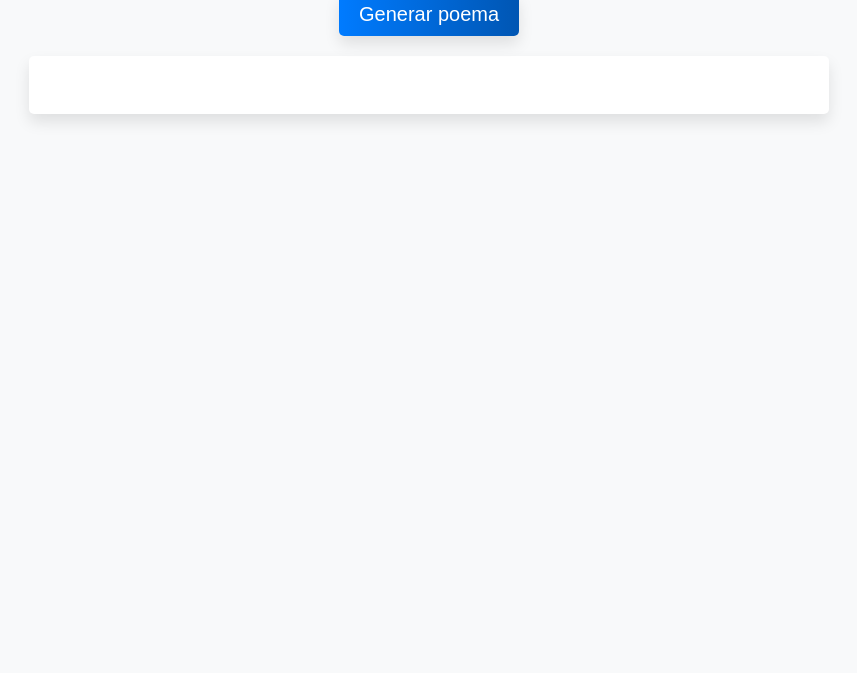
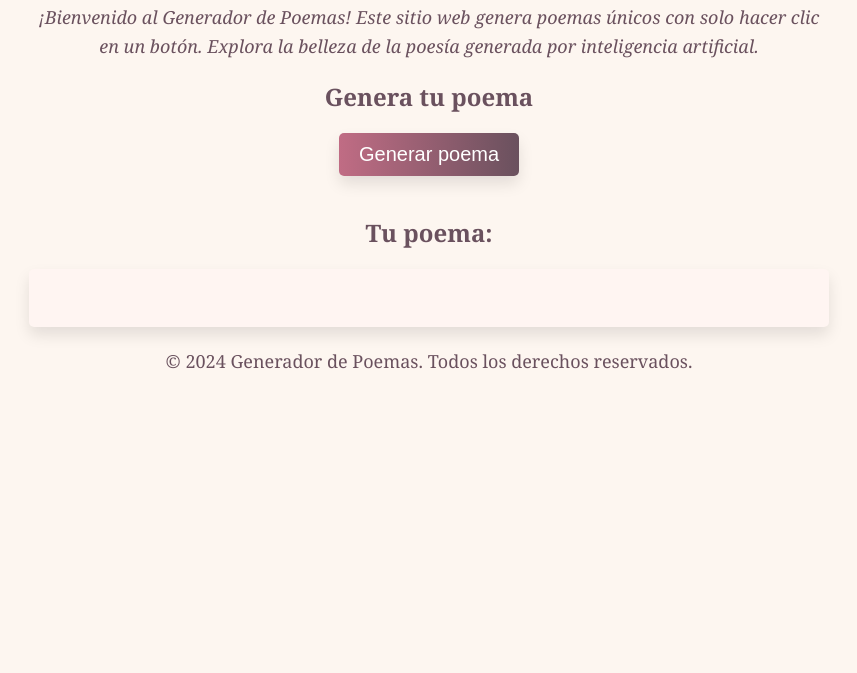
Before and after one commit to Nokx1z/Poeticae, a plain HTML site: page index.html in a window 1280 px wide. Shown: the part 127-800 px from the top of the page, without its empty margins (211-1068 px from the left). Drawn offline with Linux system fonts and the light colour scheme.

Commit message:
Mejoras en estilos

```diff
--- a/index.html
+++ b/index.html
@@ -1,15 +1,32 @@
 <!DOCTYPE html>
-<html>
+<html lang="es">
 <head>
+    <meta charset="UTF-8">
+    <meta name="viewport" content="width=device-width, initial-scale=1.0">
+    <title>Generador de Poemas</title>
     <link rel="stylesheet" type="text/css" href="./styles/styles.css">
 </head>
 <body>
     <div class="container">
-        <h1>Generador de Poemas</h1>
-        <button id="generate-btn" onclick="mostrarPoema()">Generar poema</button>
-        <div id="poem-container">
-            <p id="poema"></p>
-        </div>
+        <header>
+            <h1>Generador de Poemas</h1>
+            <p>¡Bienvenido al Generador de Poemas! Este sitio web genera poemas únicos con solo hacer clic en un botón. Explora la belleza de la poesía generada por inteligencia artificial.</p>
+        </header>
+        <main>
+            <section>
+                <h2>Genera tu poema</h2>
+                <button id="generate-btn" onclick="mostrarPoema()">Generar poema</button>
+            </section>
+            <section>
+                <h2>Tu poema:</h2>
+                <div id="poem-container">
+                    <p id="poema"></p>
+                </div>
+            </section>
+        </main>
+        <footer>
+            <p>© 2024 Generador de Poemas. Todos los derechos reservados.</p>
+        </footer>
     </div>
     <script src="poema.js"></script>
 </body>
--- a/styles/styles.css
+++ b/styles/styles.css
@@ -1,9 +1,9 @@
 body {
-    font-family: 'Arial', sans-serif;
+    font-family: 'Georgia', serif;
     text-align: center;
     padding: 20px;
-    background-color: #f8f9fa;
-    color: #343a40;
+    background-color: #fdf6f0;
+    color: #6a515e;
     transition: background-color 0.5s ease;
 }
 
@@ -14,15 +14,20 @@ body {
 
 h1 {
     font-size: 2.5em;
-    color: #495057;
+    color: #c06c84;
     margin-bottom: 20px;
+}
+
+header p {
+    color: #6a515e;
+    font-style: italic;
 }
 
 #generate-btn {
     padding: 10px 20px;
     font-size: 20px;
     margin-bottom: 20px;
-    background: linear-gradient(to right, #007bff, #0056b3);
+    background: linear-gradient(to right, #c06c84, #6a515e);
     color: white;
     border: none;
     border-radius: 5px;
@@ -32,14 +37,14 @@ h1 {
 }
 
 #generate-btn:hover {
-    background: linear-gradient(to right, #0056b3, #007bff);
+    background: linear-gradient(to right, #6a515e, #c06c84);
     box-shadow: 0px 15px 20px rgba(0, 0, 0, 0.2);
     color: #fff;
     transform: translateY(-7px);
 }
 
 #poem-container {
-    background-color: #fff;
+    background-color: #fff5f2;
     padding: 20px;
     border-radius: 5px;
     box-shadow: 0px 8px 15px rgba(0, 0, 0, 0.1);
@@ -48,6 +53,12 @@ h1 {
 p {
     font-size: 18px;
     line-height: 1.6;
-    color: #495057;
+    color: #6a515e;
     transition: color 0.5s ease;
 }
+
+footer {
+    color: #6a515e;
+    font-size: 0.8em;
+    margin-top: 20px;
+}
```
